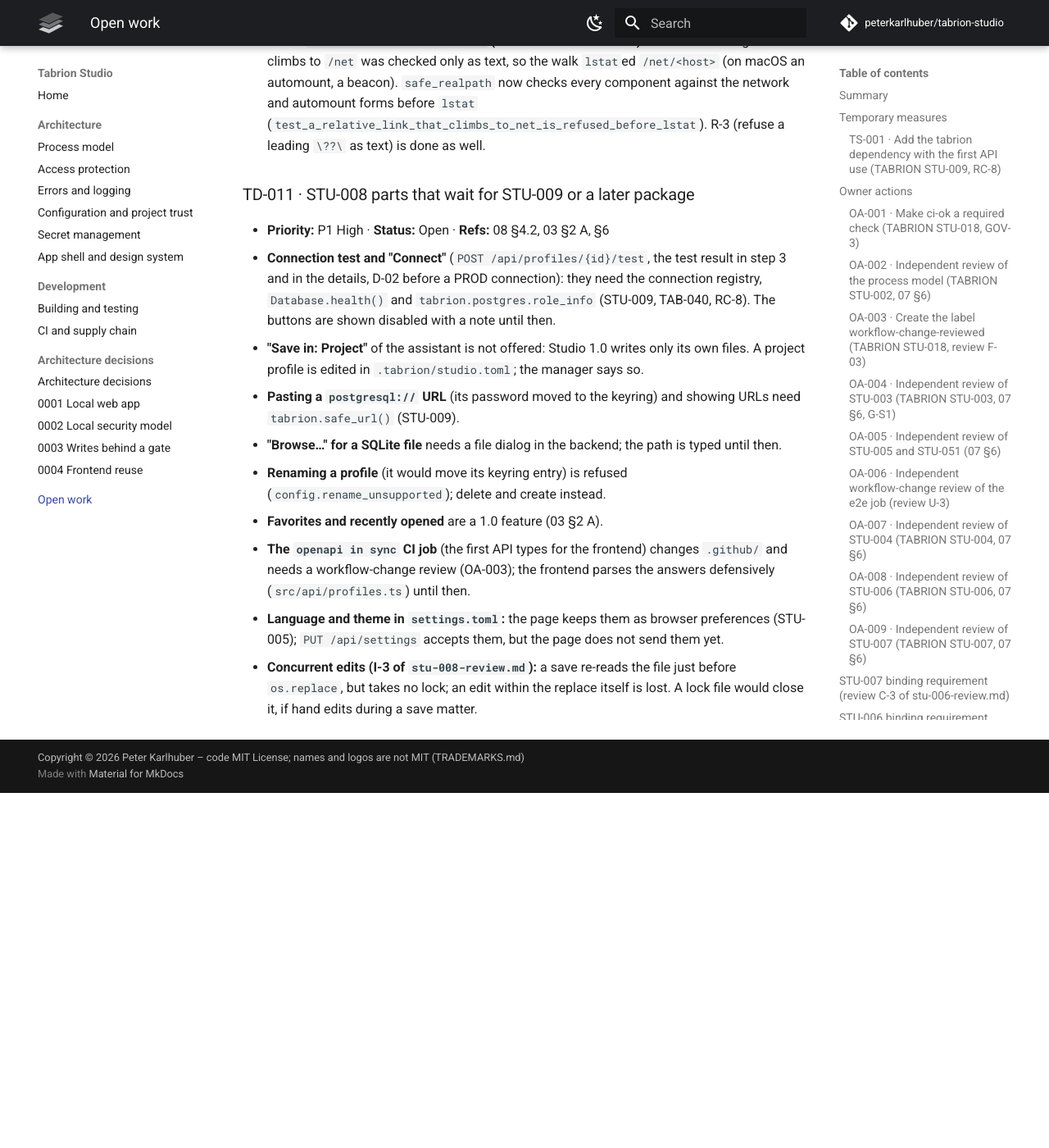
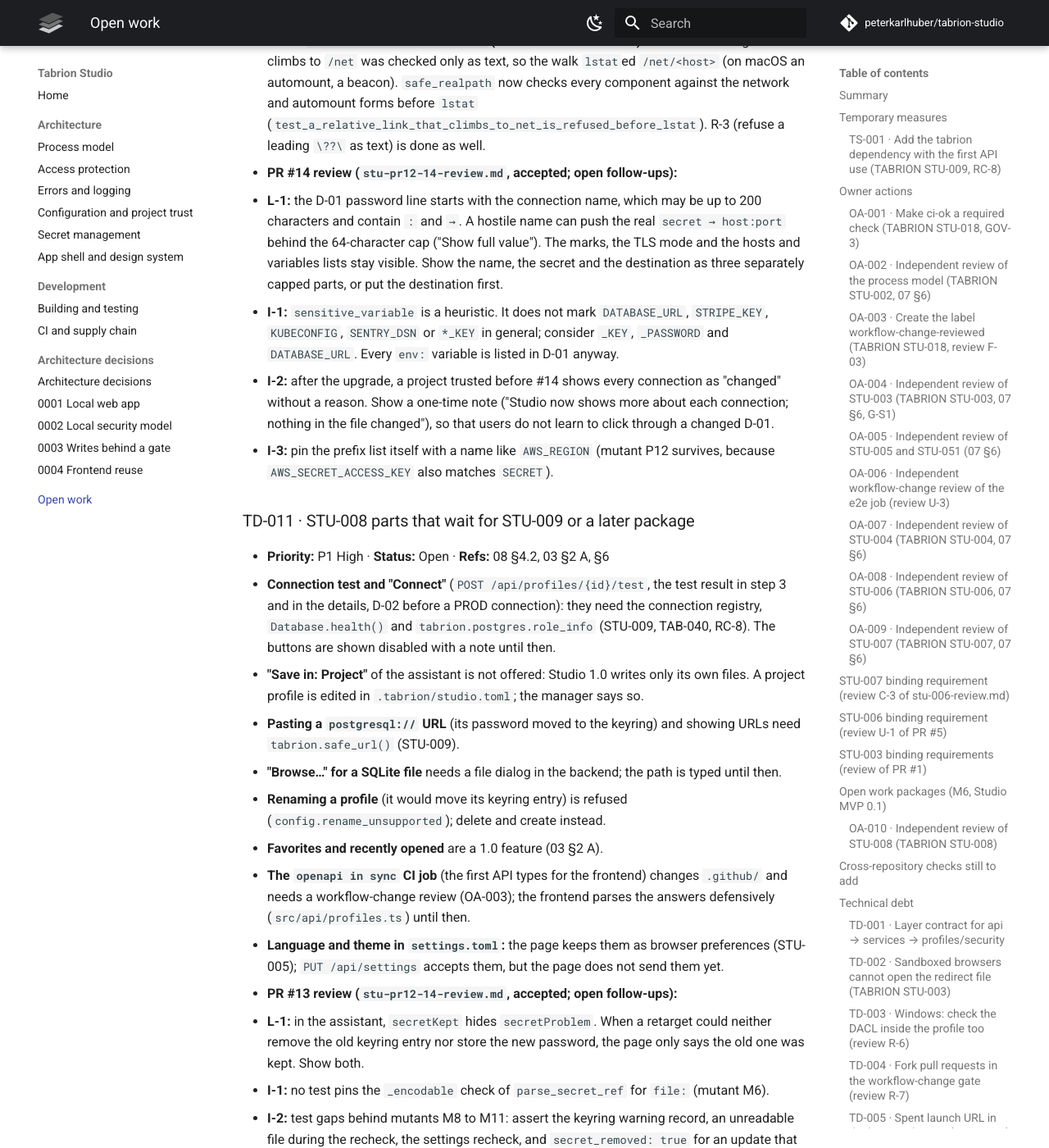
Before and after one commit to peterkarlhuber/tabrion-studio, an MkDocs documentation site: the page built from docs/TODO.md, in a window 1280 px wide and 1400 px high, scrolled down 18734 px. Shown: the whole window at 82% size. Built offline with MkDocs 1.6.1 and Material for MkDocs 9.7.7, drawn with Linux system fonts in a browser that asks for light colours; comment, search, counter and statistics services are not loaded; before the commit the page ends 19701 px from its top, so only the background shows below that; some of the changed text lies outside the part shown.

Commit message:
Record the open items of the #13 and #14 reviews in TODO
stu-pr12-14-review.md: #14 L-1 (the name comes first in the D-01 line),
I-1 (DATABASE_URL, STRIPE_KEY and other names), I-2 ("changed" without a
reason after the upgrade), I-3 (pin the prefix list); #13 L-1 and I-1..I-3.

Co-Authored-By: Claude Opus 5.5 <noreply@anthropic.com>
Claude-Session: https://claude.ai/code/session_011tY7TC7Nu5VGro3DJGJcv8

```diff
--- a/docs/TODO.md
+++ b/docs/TODO.md
@@ -498,6 +498,19 @@ and the server-side write flag (STU-ADR-0003) leave room for it.
   checks every component against the network and automount forms before `lstat`
   (`test_a_relative_link_that_climbs_to_net_is_refused_before_lstat`). R-3 (refuse a leading `\??\` as text) is done
   as well.
+- **PR #14 review (`stu-pr12-14-review.md`, accepted; open follow-ups):**
+  - **L-1:** the D-01 password line starts with the connection name, which may be up to 200 characters and contain
+    `:` and `→`. A hostile name can push the real `secret → host:port` behind the 64-character cap ("Show full
+    value"). The marks, the TLS mode and the hosts and variables lists stay visible. Show the name, the secret and
+    the destination as three separately capped parts, or put the destination first.
+  - **I-1:** `sensitive_variable` is a heuristic. It does not mark `DATABASE_URL`, `STRIPE_KEY`, `KUBECONFIG`,
+    `SENTRY_DSN` or `*_KEY` in general; consider `_KEY`, `_PASSWORD` and `DATABASE_URL`. Every `env:` variable is
+    listed in D-01 anyway.
+  - **I-2:** after the upgrade, a project trusted before #14 shows every connection as "changed" without a reason.
+    Show a one-time note ("Studio now shows more about each connection; nothing in the file changed"), so that
+    users do not learn to click through a changed D-01.
+  - **I-3:** pin the prefix list itself with a name like `AWS_REGION` (mutant P12 survives, because
+    `AWS_SECRET_ACCESS_KEY` also matches `SECRET`).
 
 ### TD-011 · STU-008 parts that wait for STU-009 or a later package
 
@@ -517,5 +530,14 @@ and the server-side write flag (STU-ADR-0003) leave room for it.
   workflow-change review (OA-003); the frontend parses the answers defensively (`src/api/profiles.ts`) until then.
 - **Language and theme in `settings.toml`:** the page keeps them as browser preferences (STU-005); `PUT /api/settings`
   accepts them, but the page does not send them yet.
+- **PR #13 review (`stu-pr12-14-review.md`, accepted; open follow-ups):**
+  - **L-1:** in the assistant, `secretKept` hides `secretProblem`. When a retarget could neither remove the old
+    keyring entry nor store the new password, the page only says the old one was kept. Show both.
+  - **I-1:** no test pins the `_encodable` check of `parse_secret_ref` for `file:` (mutant M6).
+  - **I-2:** test gaps behind mutants M8 to M11: assert the keyring warning record, an unreadable file during the
+    recheck, the settings recheck, and `secret_removed: true` for an update that keeps the target.
+  - **I-3:** keyring entries saved before `sslmode` joined the fingerprint are no longer found (fails safe: the
+    password is asked again, and the old entry stays). Mention it in the release notes if an STU-008 build was ever
+    handed out.
 - **Concurrent edits (I-3 of `stu-008-review.md`):** a save re-reads the file just before `os.replace`, but takes no
   lock; an edit within the replace itself is lost. A lock file would close it, if hand edits during a save matter.
```
